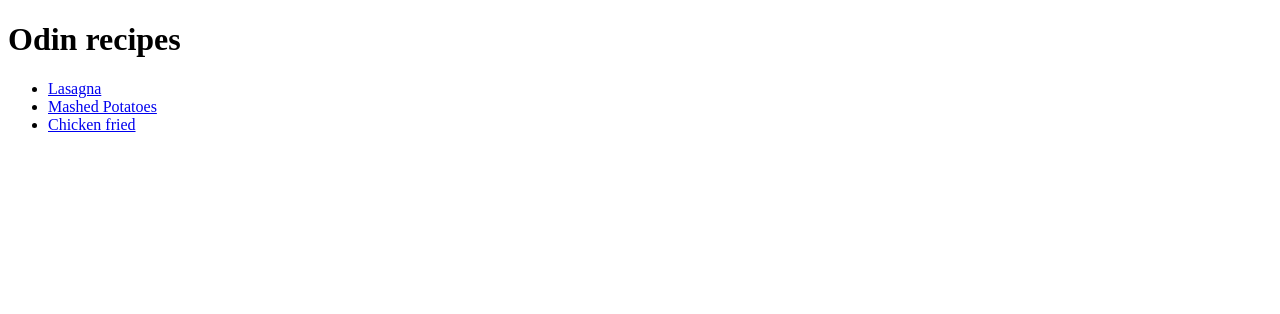
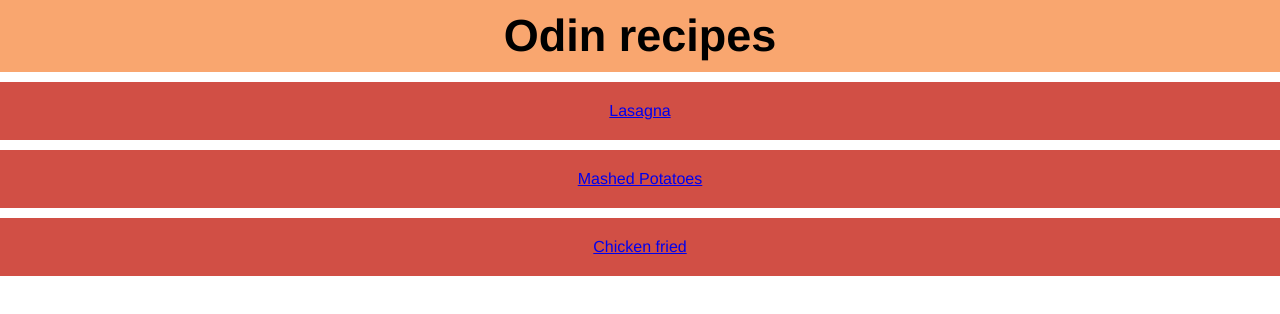
Before and after one commit to Neya5/odin-recipes, a plain HTML site: page index.html in a window 1280 px wide. Drawn offline with Linux system fonts and the light colour scheme.

Commit message:
Add CSS files ans link in each HTML files
Design index page

```diff
--- a/index.html
+++ b/index.html
@@ -4,6 +4,7 @@
     <meta charset="UTF-8">
     <meta name="viewport" content="width=device-width, initial-scale=1.0">
     <title>List of recipes</title>
+    <link rel="stylesheet" href="styles.css">
 </head>
 <body>
     <h1>Odin recipes</h1>
--- /dev/null
+++ b/styles.css
@@ -0,0 +1,23 @@
+* {
+    box-sizing: border-box;
+    margin: 0;
+    padding: 0;
+    font-family: 'Franklin Gothic Medium', 'Arial Narrow', Arial, sans-serif;
+}
+
+h1 {
+    background-color: rgba(248, 144, 75, 0.801);
+    text-align: center;
+    padding: 10px;
+    font-size: 45px;
+}
+
+li {
+    display: block;
+    margin: 10px auto;
+    padding: 20px;
+    background-color: rgb(209, 79, 69);
+
+    text-align: center;
+
+}
```
Also changed, not shown: recipes/chickenfried.html (+1 -0 lines), recipes/lasagna.html (+1 -0 lines), recipes/mashedpotatoes.html (+1 -0 lines).
